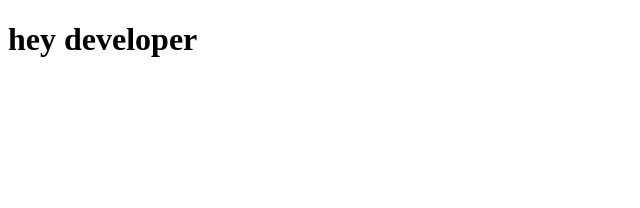
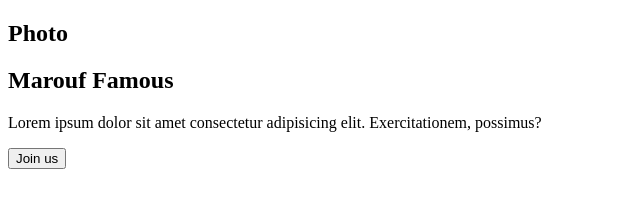
Before and after one commit to MaroufEbrahimi/card-hover-effect, a plain HTML site: page index.html in a window 1280 px wide. Shown: the whole page, without its empty margins (0-640 px from the left). Drawn offline with Linux system fonts and the light colour scheme.

Commit message:
added html for card

```diff
--- a/index.html
+++ b/index.html
@@ -6,6 +6,22 @@
     <title>Document</title>
   </head>
   <body>
-    <h1>hey developer</h1>
+    <div class="card">
+      <div class="front">
+        <div class="front_content">
+          <h2>Photo</h2>
+        </div>
+      </div>
+      <div class="back">
+        <div class="back_content">
+          <h2>Marouf Famous</h2>
+          <p>
+            Lorem ipsum dolor sit amet consectetur adipisicing elit.
+            Exercitationem, possimus?
+          </p>
+          <button class="button">Join us</button>
+        </div>
+      </div>
+    </div>
   </body>
 </html>
```
